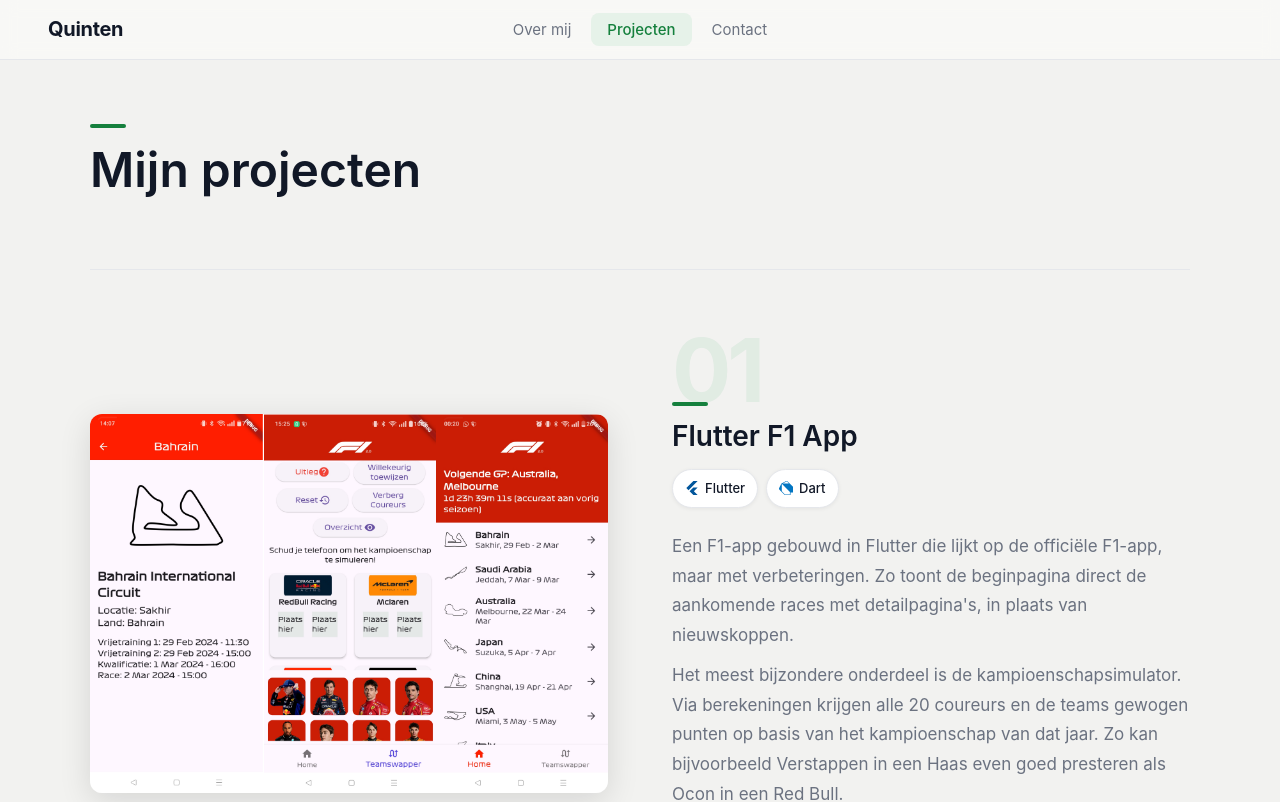
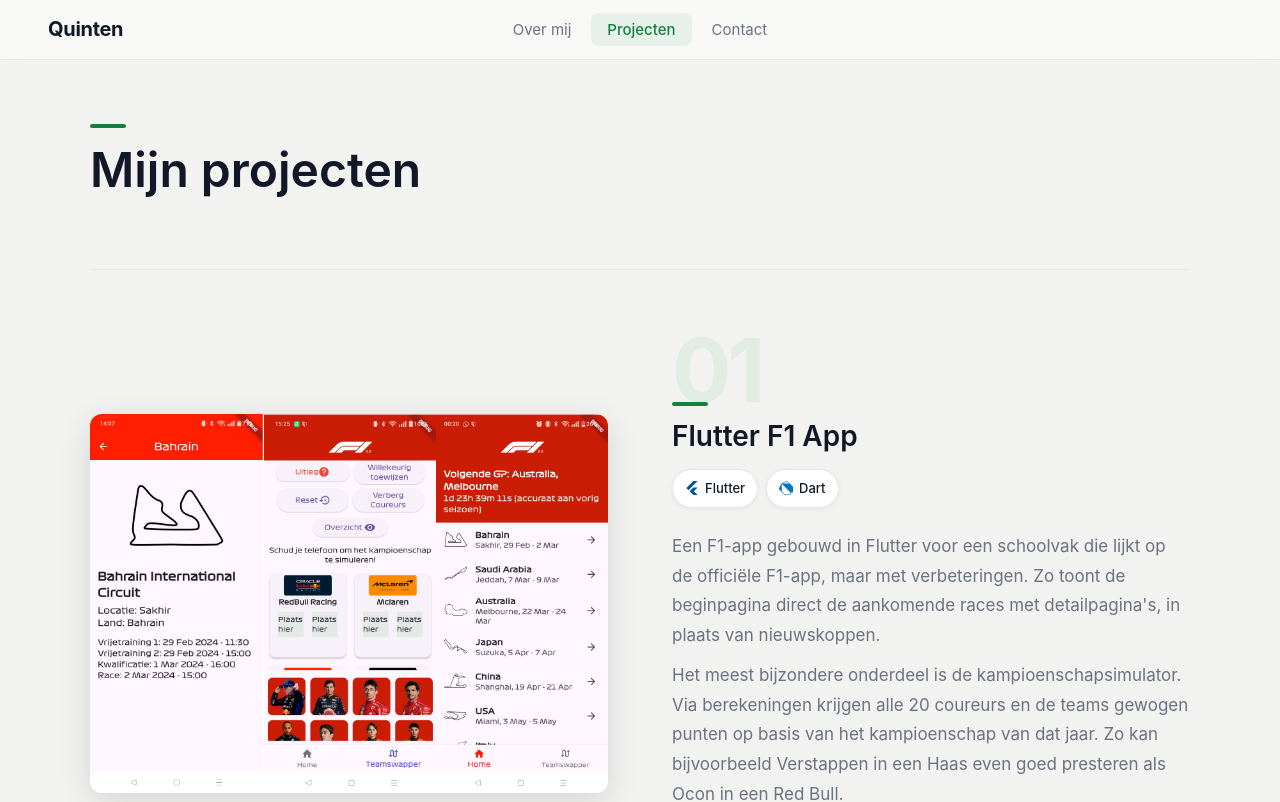
Before and after one commit to qdamsma/Portfolio, a React (Vite) app: page /projecten in a window 1280 px wide. Shown: the top 802 px of the page. Built offline with nearby package versions, Linux system fonts and the light colour scheme.

Commit message:
kleine verbetering

```diff
--- a/src/paginas/Projecten.jsx
+++ b/src/paginas/Projecten.jsx
@@ -17,7 +17,7 @@
     alt: 'Screenshot van de Flutter F1 app',
     github: 'https://github.com/qdamsma/flutter_f1_app',
     beschrijving: [
-      'Een F1-app gebouwd in Flutter die lijkt op de officiële F1-app, maar met verbeteringen. Zo toont de beginpagina direct de aankomende races met detailpagina\'s, in plaats van nieuwskoppen.',
+      'Een F1-app gebouwd in Flutter voor een schoolvak die lijkt op de officiële F1-app, maar met verbeteringen. Zo toont de beginpagina direct de aankomende races met detailpagina\'s, in plaats van nieuwskoppen.',
       'Het meest bijzondere onderdeel is de kampioenschapsimulator. Via berekeningen krijgen alle 20 coureurs en de teams gewogen punten op basis van het kampioenschap van dat jaar. Zo kan bijvoorbeeld Verstappen in een Haas even goed presteren als Ocon in een Red Bull.',
     ],
     stack: [
```
